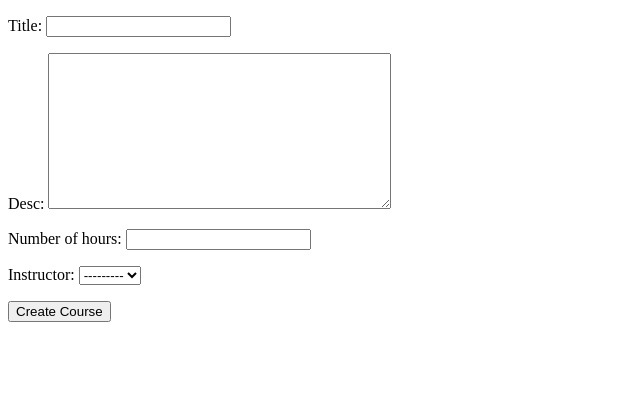
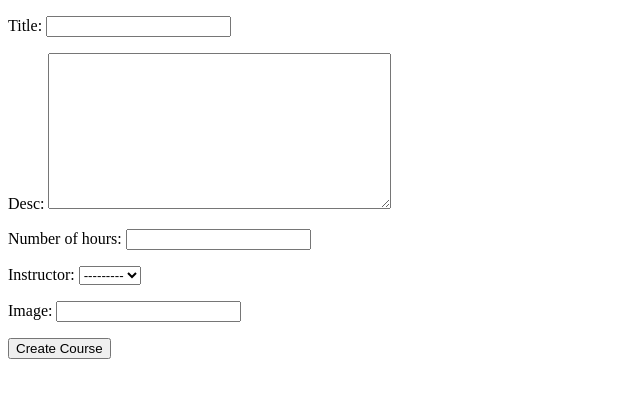
Before and after one commit to kunxin-chor/django-lms, a Django app: page /catalog/create in a window 1280 px wide. Shown: the top 398 px of the page, without its empty margins (0-640 px from the left). Run offline with Django 3.2, Linux system fonts and the light colour scheme; data that the repository does not hold is empty.

Commit message:
Added images

```diff
--- a/catalog/forms.py
+++ b/catalog/forms.py
@@ -1,7 +1,9 @@
 from django import forms
 from .models import Course
+from pyuploadcare.dj.forms import ImageField
 
 class CourseForm(forms.ModelForm):
+    image = ImageField(label="Cover Image")
     class Meta:
         model=Course
-        fields=('title', 'desc', 'number_of_hours', 'instructor')
+        fields=('title', 'desc', 'number_of_hours', 'instructor', 'image')
--- a/catalog/models.py
+++ b/catalog/models.py
@@ -1,4 +1,5 @@
 from django.db import models
+from pyuploadcare.dj.models import ImageField
 
 # Create your models here.
 class Course(models.Model):
@@ -6,6 +7,8 @@
     desc = models.TextField(blank=False)
     number_of_hours = models.IntegerField(blank=False)
     instructor = models.ForeignKey('Instructor', blank=True, null=True, on_delete=models.SET_NULL)
+
+    image = ImageField(null=True)
 
     def __str__(self):
         return self.title
--- a/catalog/templates/catalog/courses.template.html
+++ b/catalog/templates/catalog/courses.template.html
@@ -11,6 +11,9 @@
     <ul>
     {% for c in all_courses %}
         <li>{{c.title}} conducted by {{c.instructor.first_name}} {{c.instructor.last_name}}
+        {%if c.image %}
+        <img src="{{c.image.cdn_url}}"/>
+        {%endif%}
          <a href="{% url 'update_course' course_id=c.id %}">Edit</a>
         </li>
     {% endfor %}
--- a/catalog/templates/catalog/create_course.template.html
+++ b/catalog/templates/catalog/create_course.template.html
@@ -7,7 +7,8 @@
     <title>Document</title>
 </head>
 <body>
-    <form method='POST'>
+    {{ form.media }}
+    <form method='POST' enctype="multipart/form-data">
         {% csrf_token %}
         {{ form.as_p }}
         <input type='submit' value='Create Course'/>
--- a/catalog/templates/catalog/update_course.template.html
+++ b/catalog/templates/catalog/update_course.template.html
@@ -7,7 +7,8 @@
     <title>Document</title>
 </head>
 <body>
-    <form method='POST'>
+    {{ form.media }}
+    <form method='POST'  enctype="multipart/form-data">
         {% csrf_token %}
         {{ form.as_p }}
         <input type='submit' value='Update'/>
```
Also changed, not shown: lms_project/settings.py (+12 -0 lines), catalog/migrations/0003_course_image.py (added).
